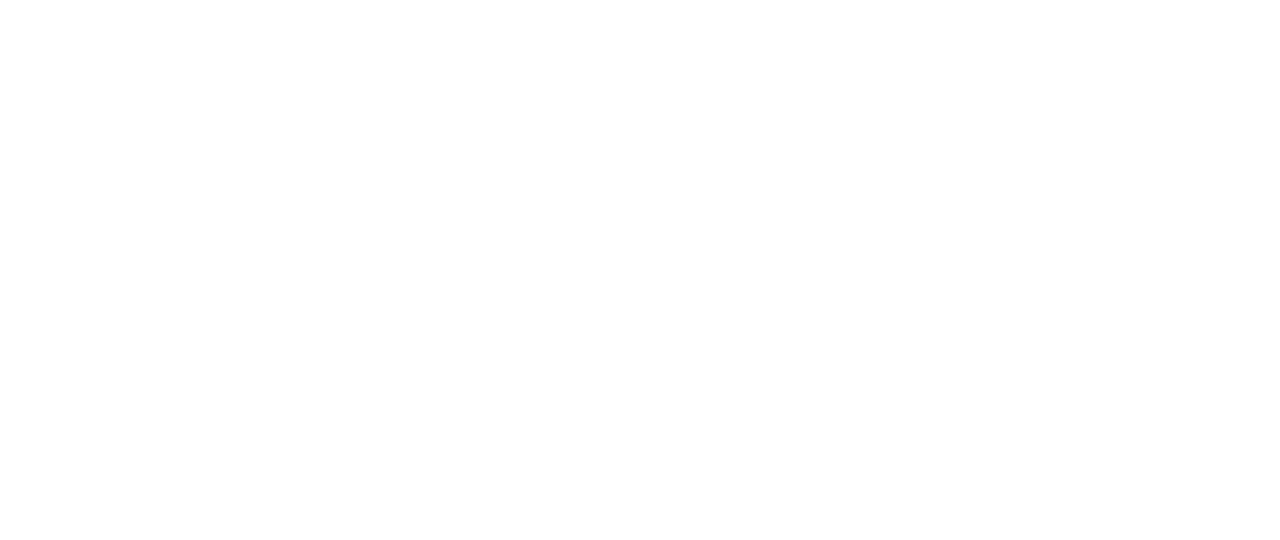
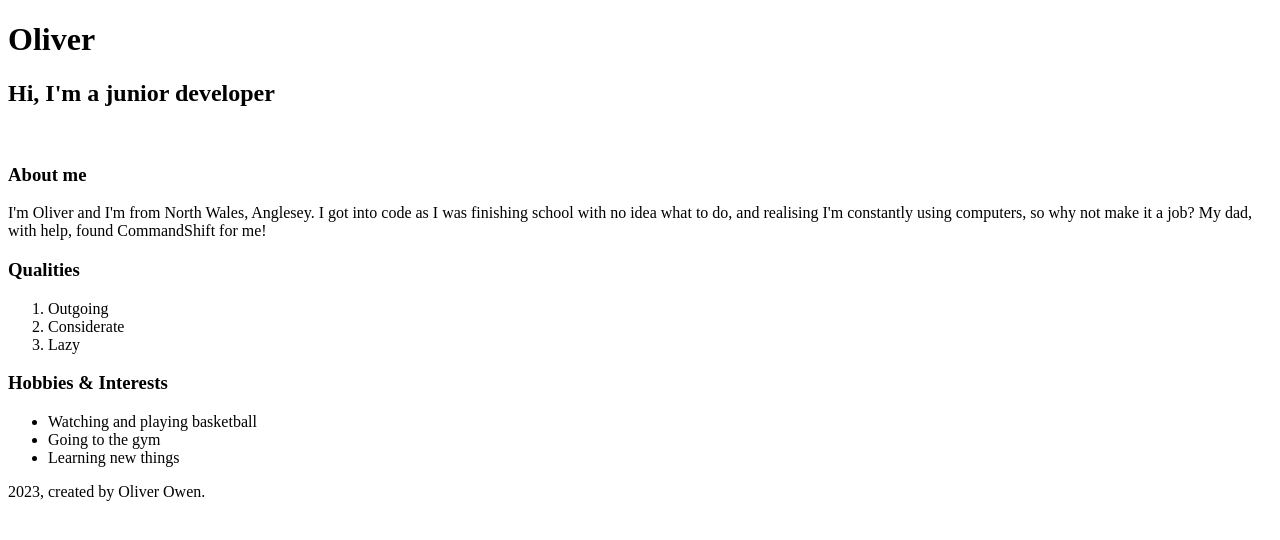
Before and after one commit to olivesweno/portfolio, a plain HTML site: page index.html in a window 1280 px wide. Drawn offline with Linux system fonts and the light colour scheme.

Commit message:
added content+structure to page

```diff
--- a/index.html
+++ b/index.html
@@ -4,6 +4,33 @@
         <title>Oliver</title>
     </head>
     <body>
-
+    <main>
+        <header>
+            <h1>Oliver</h1>
+            <h2>Hi, I'm a junior developer</h2>
+        </header>
+        <br />
+        <section>
+            <h3>About me</h3>
+            <p>I'm Oliver and I'm from North Wales, Anglesey. I got into code as I was finishing school
+            with no idea what to do, and realising I'm constantly using computers, so why not make
+            it a job? My dad, with help, found CommandShift for me!</p>
+        </section>
+        <section>
+            <h3>Qualities</h3>
+            <ol>
+                <li>Outgoing</li>
+                <li>Considerate</li>
+                <li>Lazy</li>
+            </ol>
+            <h3>Hobbies & Interests</h3>
+            <ul>
+                <li>Watching and playing basketball</li>
+                <li>Going to the gym</li>
+                <li>Learning new things</li>
+            </ul>
+        </section>
+        <footer>2023, created by Oliver Owen.</footer>
+    </main>
     </body>
 </html>
```
